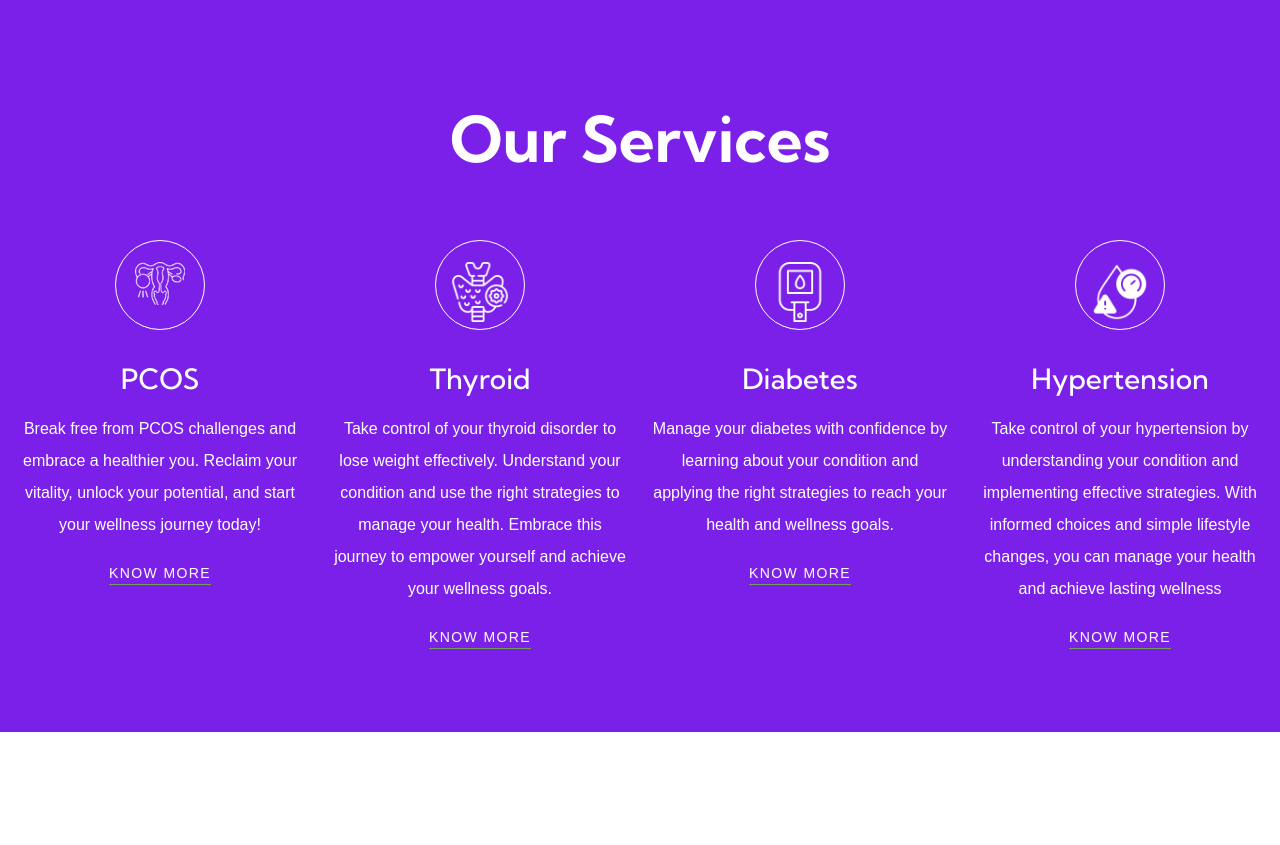
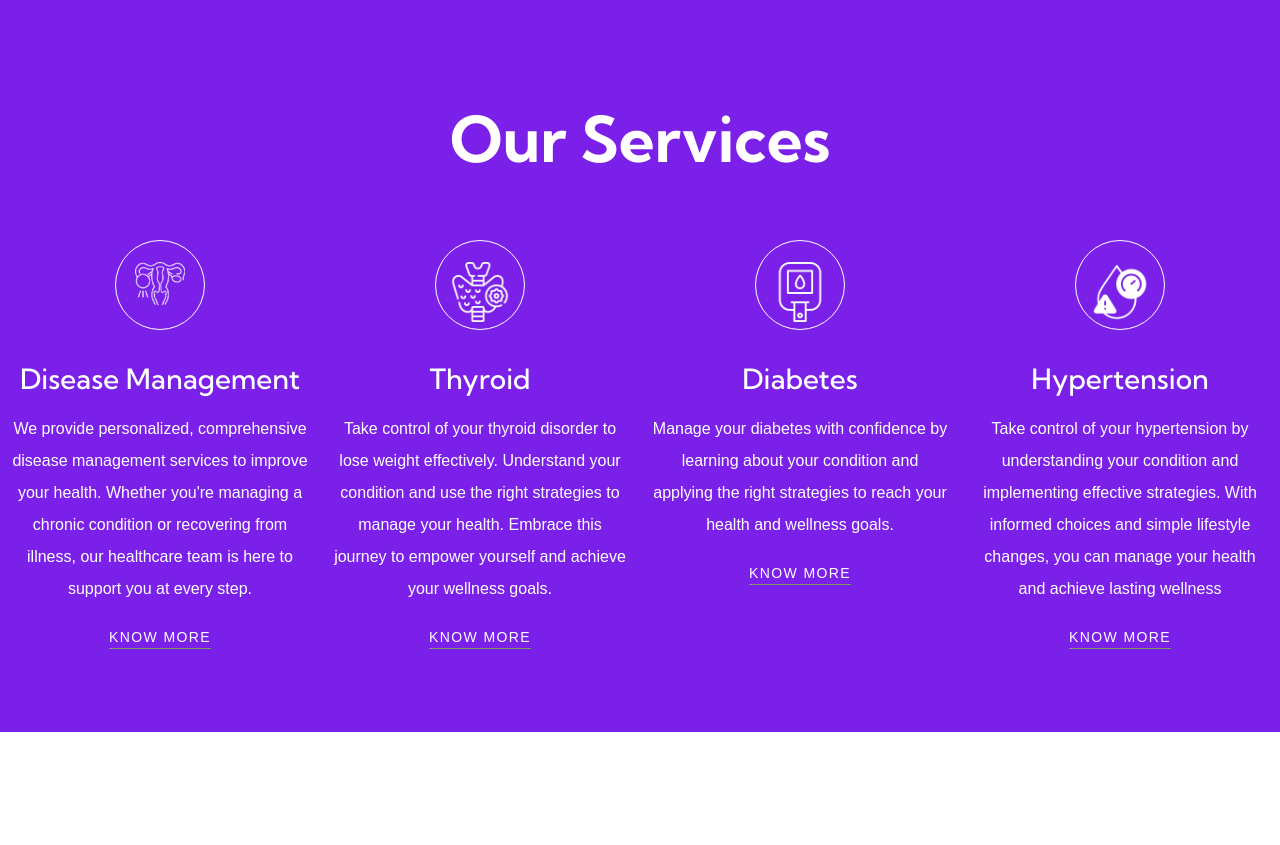
Before and after one commit to bhupindersinghsaggu/plumwellness.in, a PHP site: page / in a window 1280 px wide. Shown: the part 862-1707 px from the top of the page. Run offline with PHP 8.4, Linux system fonts and the light colour scheme; some libraries are stand-ins or nearby versions.

Commit message:
Update services.php

```diff
--- a/web/services.php
+++ b/web/services.php
@@ -15,10 +15,11 @@
                         <a href="pcod.php"><img src="images/icons/pcod.png" class="icon-pd"></a>
                     </div>
                     <div class="pq-icon-box-content mb-30">
-                  <h6 class="service-txt">PCOS </h6>
+                        <h6 class="service-txt">Disease Management </h6>
                         <p class="pq-icon-box-description">
-                     Break free from PCOS challenges and embrace a healthier you. Reclaim your vitality, unlock your
-                     potential, and start your wellness journey today!
+                            We provide personalized, comprehensive disease management services to improve your health.
+                            Whether you're managing a chronic condition or recovering from illness, our healthcare team
+                            is here to support you at every step.
                         </p>
                         <div class="pq-button-container">
                             <a class="pq-button pq-btn-link" href="pcos.php">
```
Lines whose indentation alone changed are shown as unchanged.
